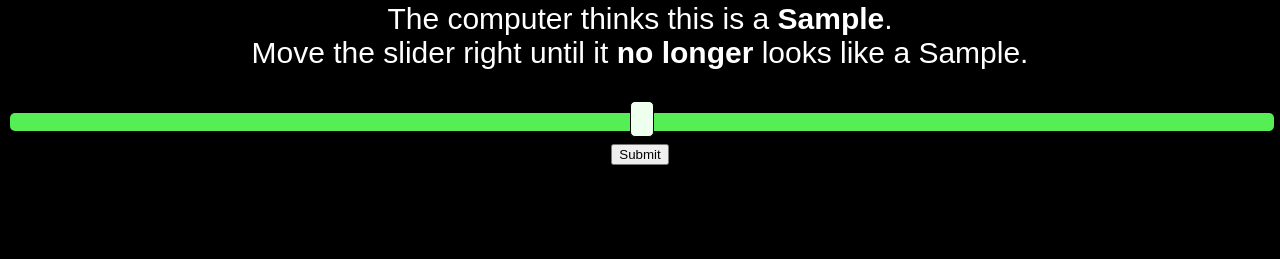
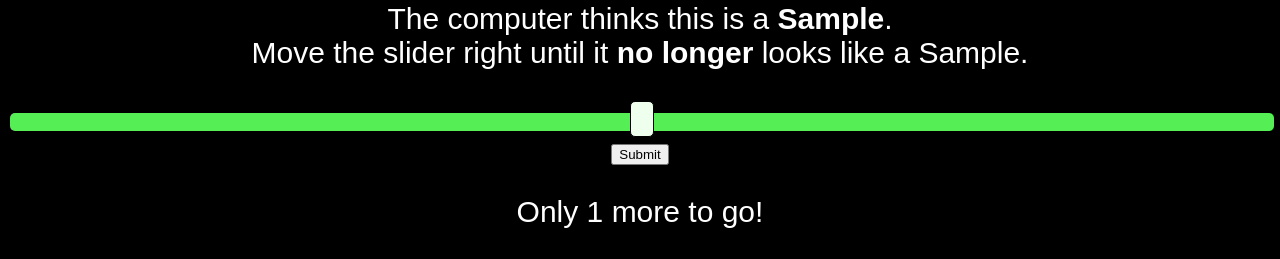
Before and after one commit to lwneal/gandalf, a Flask app: template ui/templates/label_slider.html in a window 1280 px wide. Shown: the part 548-807 px from the top of the page. Before the commit the page ends 713 px from the top, so only its background shows below. Run offline with Flask 2, Linux system fonts and the light colour scheme; the template is opened without the code that fills it: most values are stand-ins (such as "Sample title", 1, 10 or a date in 2020).

Commit message:
Inspirational messaging

```diff
--- a/ui/templates/label_slider.html
+++ b/ui/templates/label_slider.html
@@ -60,6 +60,9 @@ Come back when more are available!
     <input id="target_class" name="target_class" value="{{target_class}}" hidden=true />
   </form>
 {% endif %}
+<p>
+    Only {{unlabeled_count}} more to go!
+</p>
 </center>
 </body>
 
```
